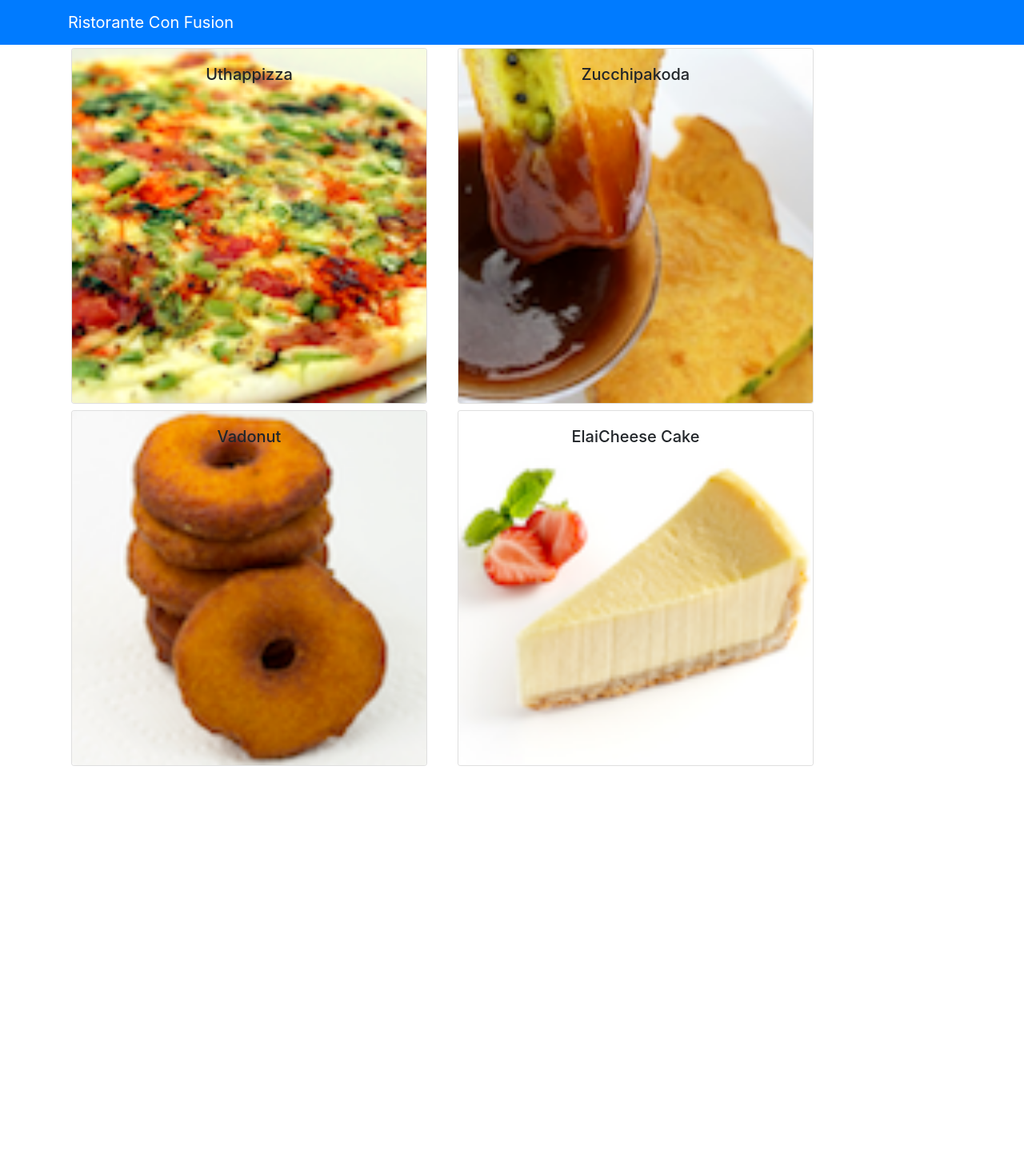
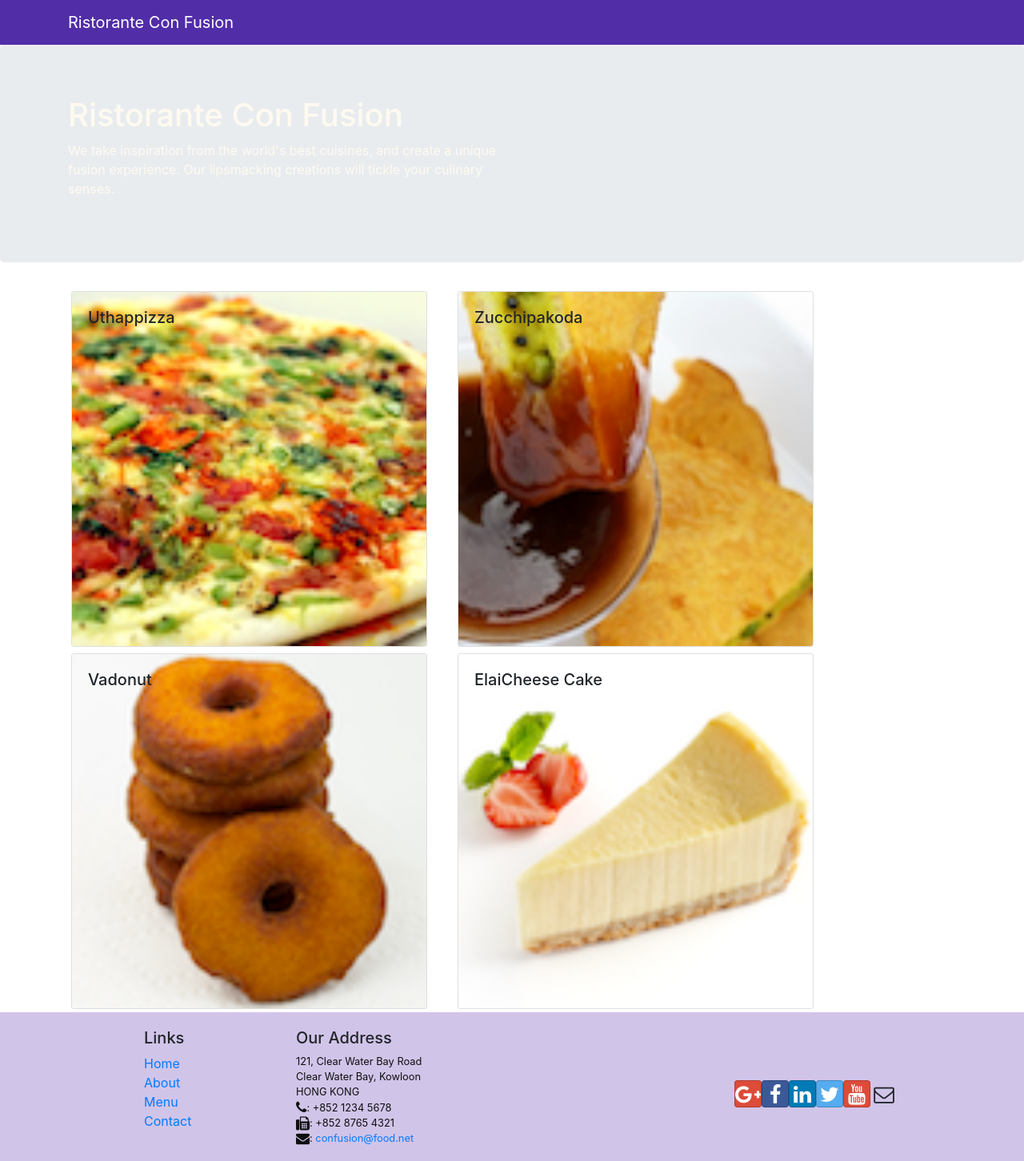
Before and after one commit to IshaSaxena9/restaurant-react, a React (Create React App) app: page /contactus in a window 1280 px wide. Shown: the top 1452 px of the page at 80% size. Before the commit the page ends 962 px from the top, so only its background shows below. Built offline with nearby package versions, Linux system fonts and the light colour scheme.

Commit message:
Integrated Header and Footer

```diff
--- a/src/App.css
+++ b/src/App.css
@@ -1,32 +1,33 @@
-.App {
-  text-align: center;
+.row-header{
+  margin:0px auto;
+  padding:0px auto;
 }
 
-.App-logo {
-  animation: App-logo-spin infinite 20s linear;
-  height: 40vmin;
+.row-content {
+  margin:0px auto;
+  padding: 50px 0px 50px 0px;
+  border-bottom: 1px ridge;
+  min-height:400px;
 }
 
-.App-header {
-  background-color: #282c34;
-  min-height: 100vh;
-  display: flex;
-  flex-direction: column;
-  align-items: center;
-  justify-content: center;
-  font-size: calc(10px + 2vmin);
-  color: white;
+.footer{
+  background-color: #D1C4E9;
+  margin:0px auto;
+  padding: 20px 0px 20px 0px;
+}
+.jumbotron {
+  padding:70px 30px 70px 30px;
+  margin:0px auto;
+  background: #9575CD ;
+  color:floralwhite;
 }
 
-.App-link {
-  color: #61dafb;
+address{
+  font-size:80%;
+  margin:0px;
+  color:#0f0f0f;
 }
 
-@keyframes App-logo-spin {
-  from {
-    transform: rotate(0deg);
-  }
-  to {
-    transform: rotate(360deg);
-  }
+.navbar-dark {
+  background-color: #512DA8;
 }
--- a/src/components/MainComponent.js
+++ b/src/components/MainComponent.js
@@ -3,6 +3,8 @@
 import Menu from './MenuComponent';
 import DishDetail from './DishDetailComponent';
 import DISHES from '../shared/dishes';
+import Header from './HeaderComponent';
+import Footer from './FooterComponent';
 
 class Main extends Component {
   constructor(props) {
@@ -22,13 +24,10 @@
   render() {
     return(
       <div>
-        <Navbar dark color="primary">
-          <div className="container">
-            <NavbarBrand href="/">Ristorante Con Fusion</NavbarBrand>
-          </div>
-        </Navbar>
+        <Header />
         <Menu dishes={this.state.dishes} onClick={(dishId) => this.onDishSelect(dishId)} />
-        <DishDetail dish={this.state.dishes.filter((dish) => dish.id===this.state.selectedDish)[0]} />
+        <DishDetail dish={this.state.dishes.filter((dish) => dish.id === this.state.selectedDish)[0]} />
+        <Footer />
       </div>
     );
   }
```
